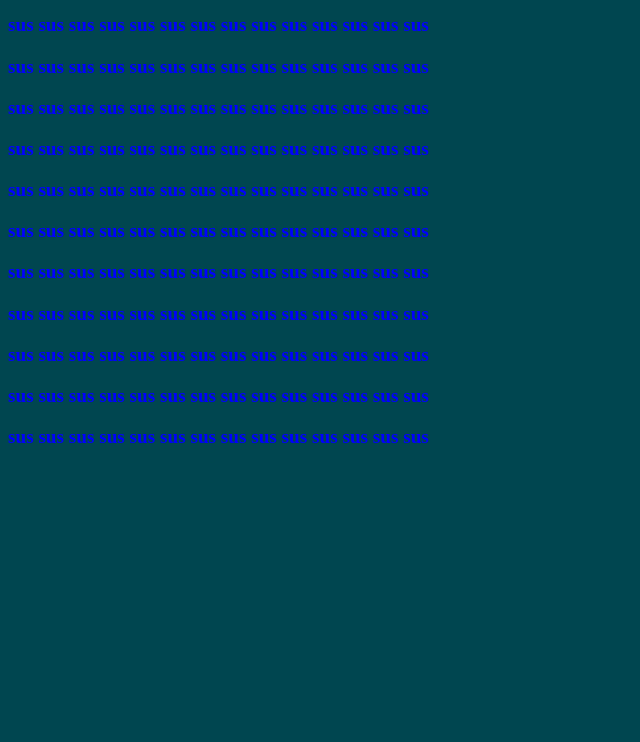
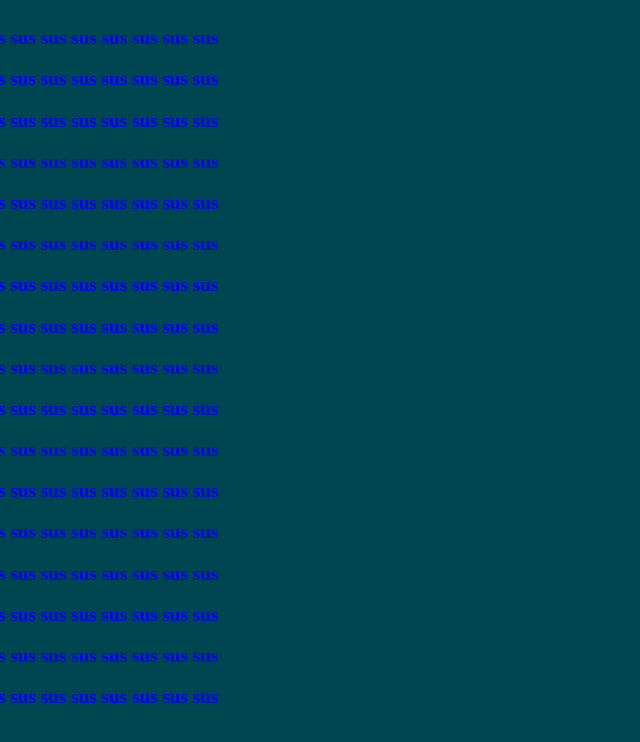
Before and after one commit to TheMogli/TheMogli.github.io, a plain HTML site: page amogus.html in a window 1280 px wide. Shown: the whole page, without its empty margins (0-640 px from the left). Drawn offline with Linux system fonts and the light colour scheme.

Commit message:
Update amogus.html

```diff
--- a/amogus.html
+++ b/amogus.html
@@ -21,7 +21,7 @@
     }
 
     .container {
-  height: 200px;
+  height: auto;
   position: relative;
 
 }
@@ -32,6 +32,8 @@
   top: 50%;
   -ms-transform: translateY(-50%);
   transform: translateY(-50%);
+  -ms-transform: translateX(-50%);
+  transform: translateX(-50%);
 }
 
 
```
